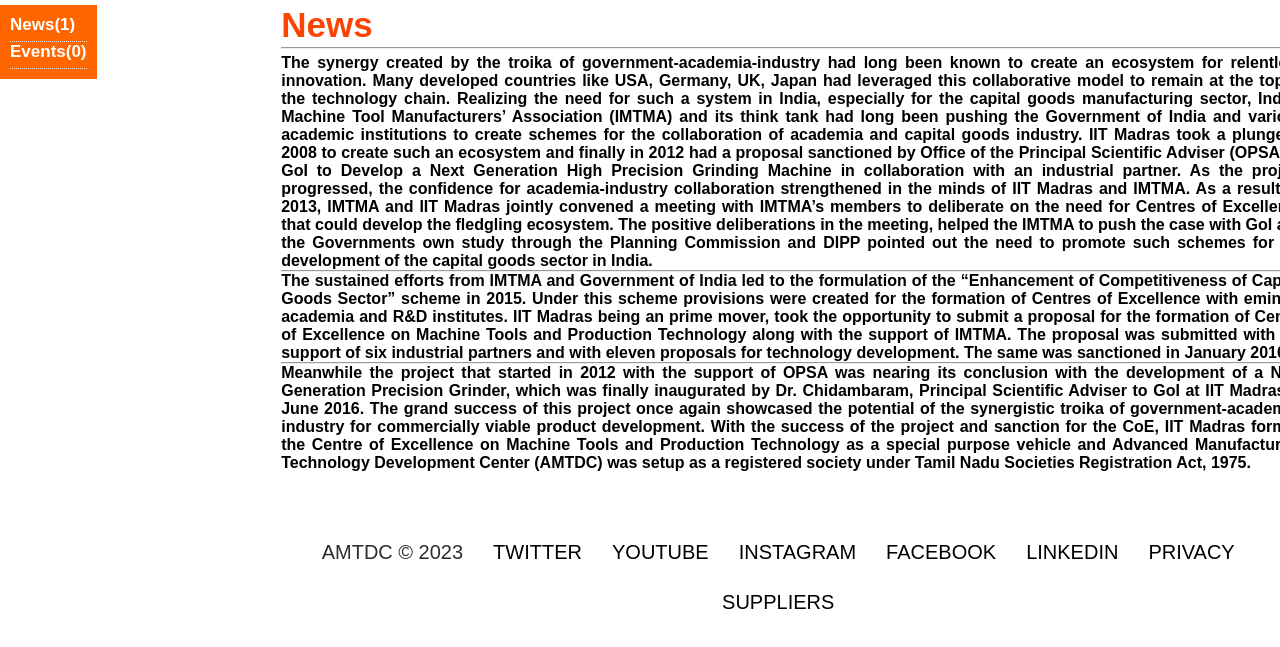
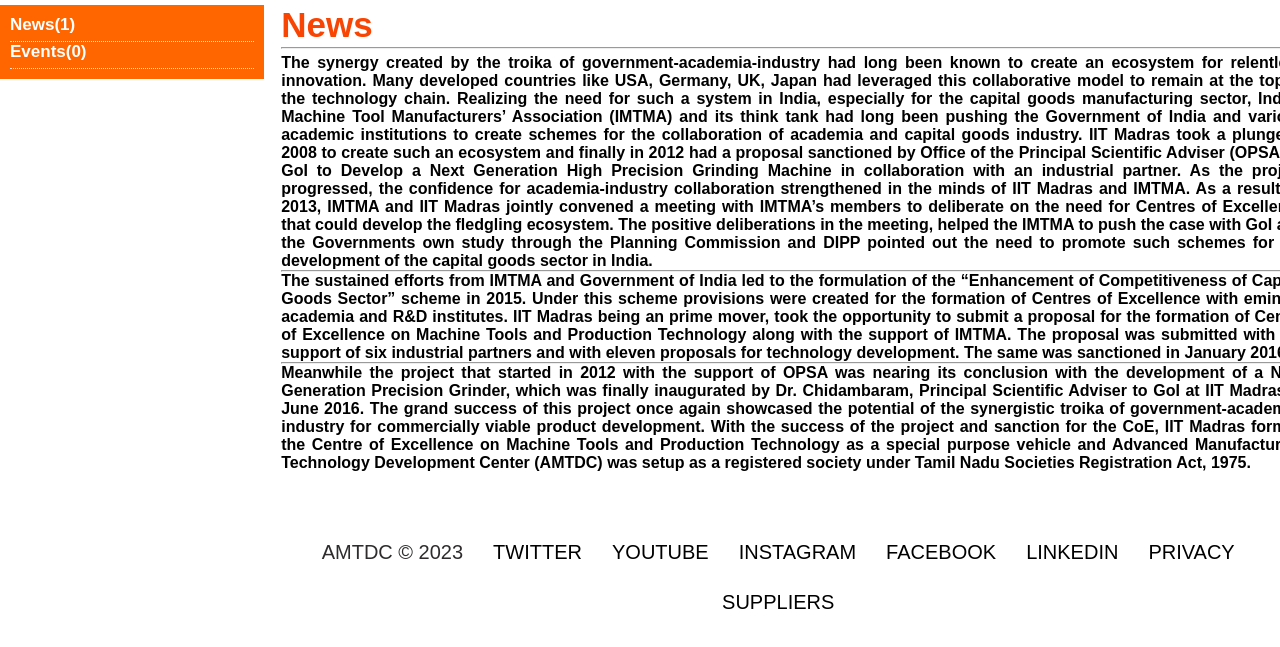
Before and after one commit to J-Ravi-Kiran/amtdc-webiste, a plain HTML site: page news.html in a window 1280 px wide. Shown: the part 145-792 px from the top of the page. Drawn offline with Linux system fonts and the light colour scheme; a web font is replaced by a local one.

Commit message:
Update style.css
sidebar-264px width

```diff
--- a/css/style.css
+++ b/css/style.css
@@ -608,7 +608,7 @@ footer ul li a:hover {
   position: fixed;
   top: 150px;
   left: 0;
-  width: auto;
+  width: 264px;
   height: auto;
   background: rgb(255, 102, 0);
   z-index: 4;
```
